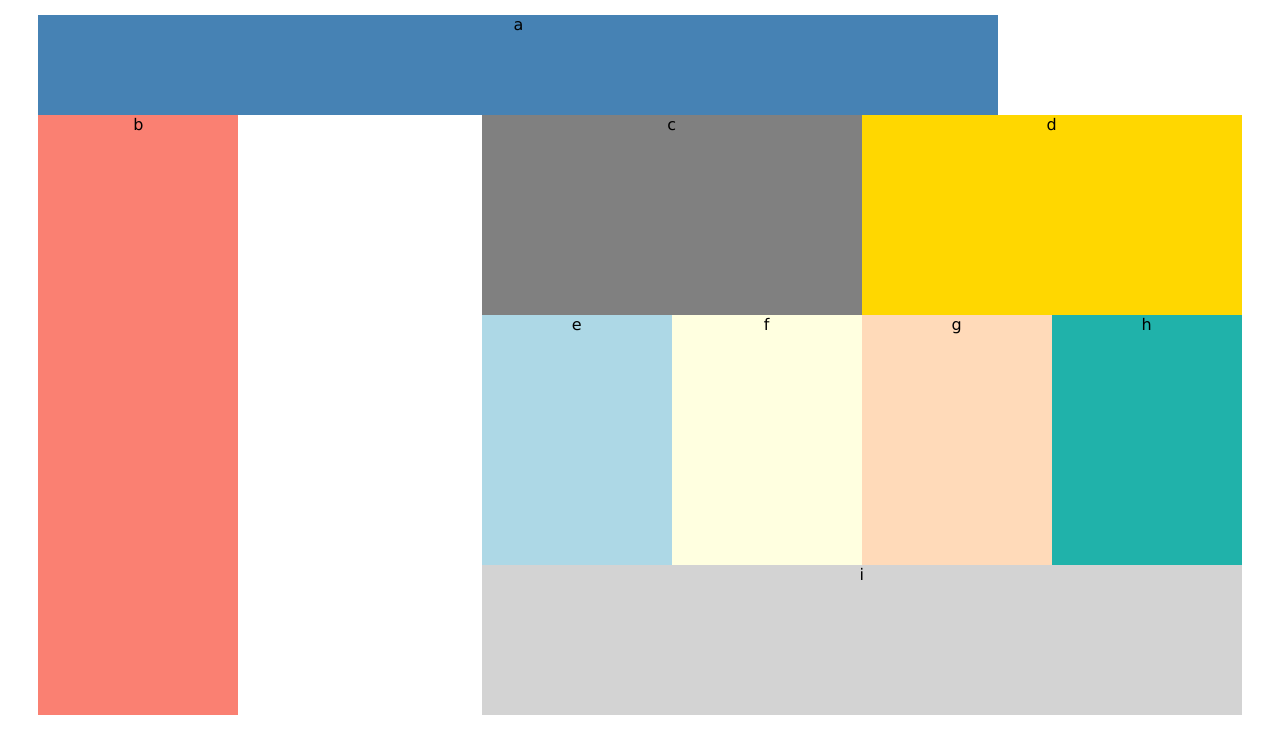
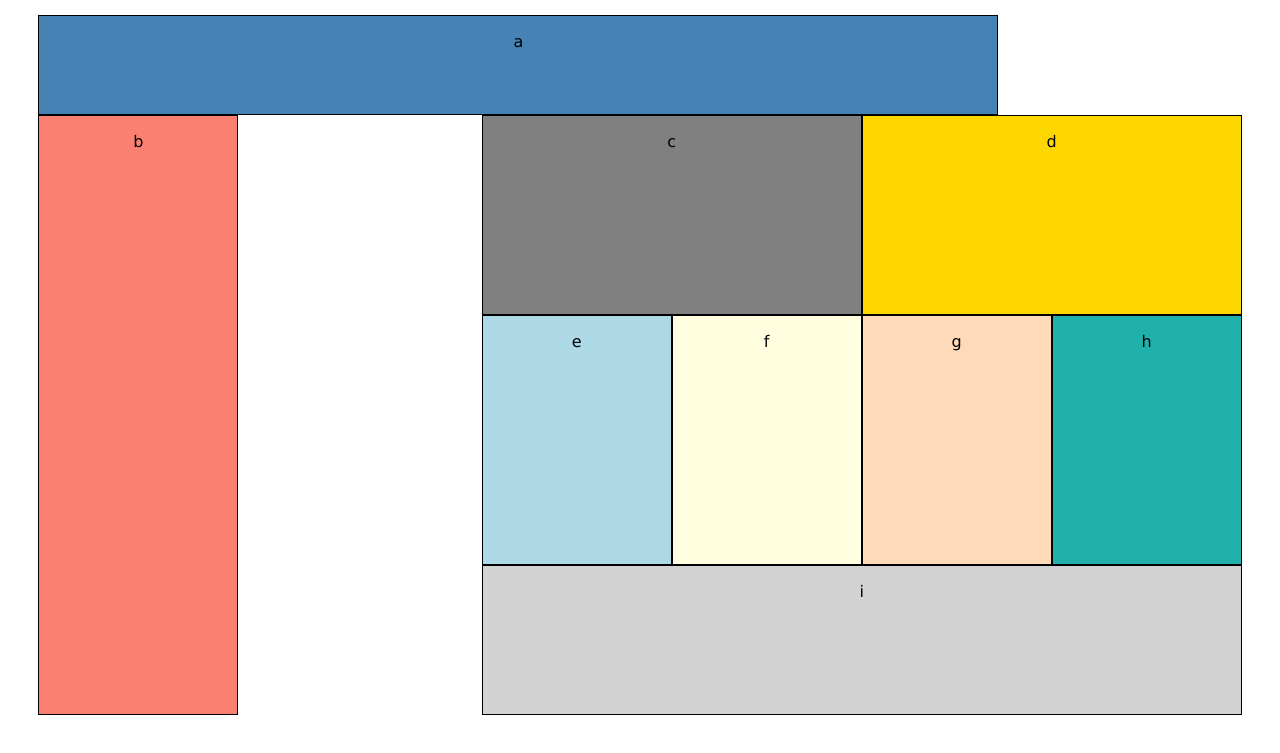
Before and after one commit to FavoredFortune/ui-challenge-1, a plain HTML site: page index.html in a window 1280 px wide. Shown: the part 71-824 px from the top of the page. After the commit the page ends 800 px from the top, so only its background shows below. Drawn offline with Linux system fonts and the light colour scheme.

Commit message:
updating attempts to fix

```diff
--- a/index.html
+++ b/index.html
@@ -21,42 +21,42 @@
   </nav>
 <main>
   <!-- a images -->
-  <div class ="mobile" id="header-a">a </div>
-  <div class ="desktop" id="header-a-desk">a</div>
+  <div class ="mobile" id="header-a"><p>a</p> </div>
+  <div class ="desktop" id="header-a-desk"><p>a</p></div>
 
   <!-- b images -->
-  <div class ="mobile" id="tower-b" >b</div>
-  <div class ="desktop" id="tower-b-desk">b</div>
+  <div class ="mobile" id="tower-b" ><p>b</p></div>
+  <div class ="desktop" id="tower-b-desk"><p>b</p></div>
 
 <section class="desktop-view">
   <!-- separate sections for desktop/mobile views -->
 <section class="cd-container clearfix">
   <!-- c images -->
-  <div class ="mobile" id="top-c">c</div>
-  <div class ="desktop top" id="top-c-left">c</div>
+  <div class ="mobile" id="top-c"><p>c</p></div>
+  <div class ="desktop top" id="top-c-left"><p>c</p></div>
 
   <!-- d images -->
-  <div class ="mobile" id="top-d">d</div>
-  <div class ="desktop top" id="top-d-right">d</div>
+  <div class ="mobile" id="top-d"><p>d</p></div>
+  <div class ="desktop top" id="top-d-right"><p>d</p></div>
 </section>
 
  <!-- separate sections for desktop/mobile views -->
   <!-- e, f, g, h images -->
  <section class="efgh-container clearfix">
-   <div class ="mobile" id="mid-e-left">e</div>
-  <div class ="desktop middle" id="mid-e-far-left">e</div>
+   <div class ="mobile" id="mid-e-left"><p>e</p></div>
+  <div class ="desktop middle" id="mid-e-far-left"><p>e</p></div>
 
-  <div class ="mobile middle clearfix" id="mid-f-right">f</div>
-  <div class ="desktop middle" id="mid-f-left">f</div>
+  <div class ="mobile middle clearfix" id="mid-f-right"><p>f</p></div>
+  <div class ="desktop middle" id="mid-f-left"><p>f</p></div>
 
-  <div class ="mobile middle" id="mid-g-left">g</div>
-  <div class ="desktop middle" id="mid-g">g</div>
+  <div class ="mobile middle" id="mid-g-left"><p>g</p></div>
+  <div class ="desktop middle" id="mid-g"><p>g</p></div>
 
-  <div class ="mobile middle" id="mid-h-right" >h</div>  <div class ="desktop middle clearfix" id="mid-h-far-right">h</div>
+  <div class ="mobile middle" id="mid-h-right" ><p>h</p></div>  <div class ="desktop middle clearfix" id="mid-h-far-right"><p>h</p></div>
  </section>
   <!-- i image -->
-  <div class ="mobile end" id="bottom-i">i</div>
-  <div class ="desktop end" id="bottom-desk-i">i</div>
+  <div class ="mobile end" id="bottom-i"><p>i</p></div>
+  <div class ="desktop end" id="bottom-desk-i"><p>i</p></div>
 </section>
 </main>
 </body>
--- a/style.css
+++ b/style.css
@@ -15,10 +15,23 @@ main{
   margin-right: 0px;
 }
 
+p {
+  vertical-align: 45%;
+  text-anchor: middle;
+  text-align: center;
+}
+
 .clearfix::after {
   content: "";
   display: table;
   clear: both;
+}
+
+div{
+  box-sizing: border-box;
+  border: 1px solid black;
+  vertical-align: 50%;
+  text-align: center;
 }
 
 /* mobile view with breakpoint of 800px viewscreen */
@@ -144,7 +157,7 @@ main{
     width:760px;
     height: 600px;
     float:right;
-    margin: 0px
+    margin: 0px;
   }
 
   .efgh-container{
@@ -171,10 +184,10 @@ main{
   width: 200px;
   height: 600px;
   margin:0px;
-    margin-right:-20px
-    margin-right:0px;
   text-align: center;
-    display:inline-block;
+  box-sizing: border-box;
+  float: left;
+  clear: both;
 
   }
 
```
Lines whose indentation alone changed are shown as unchanged.
